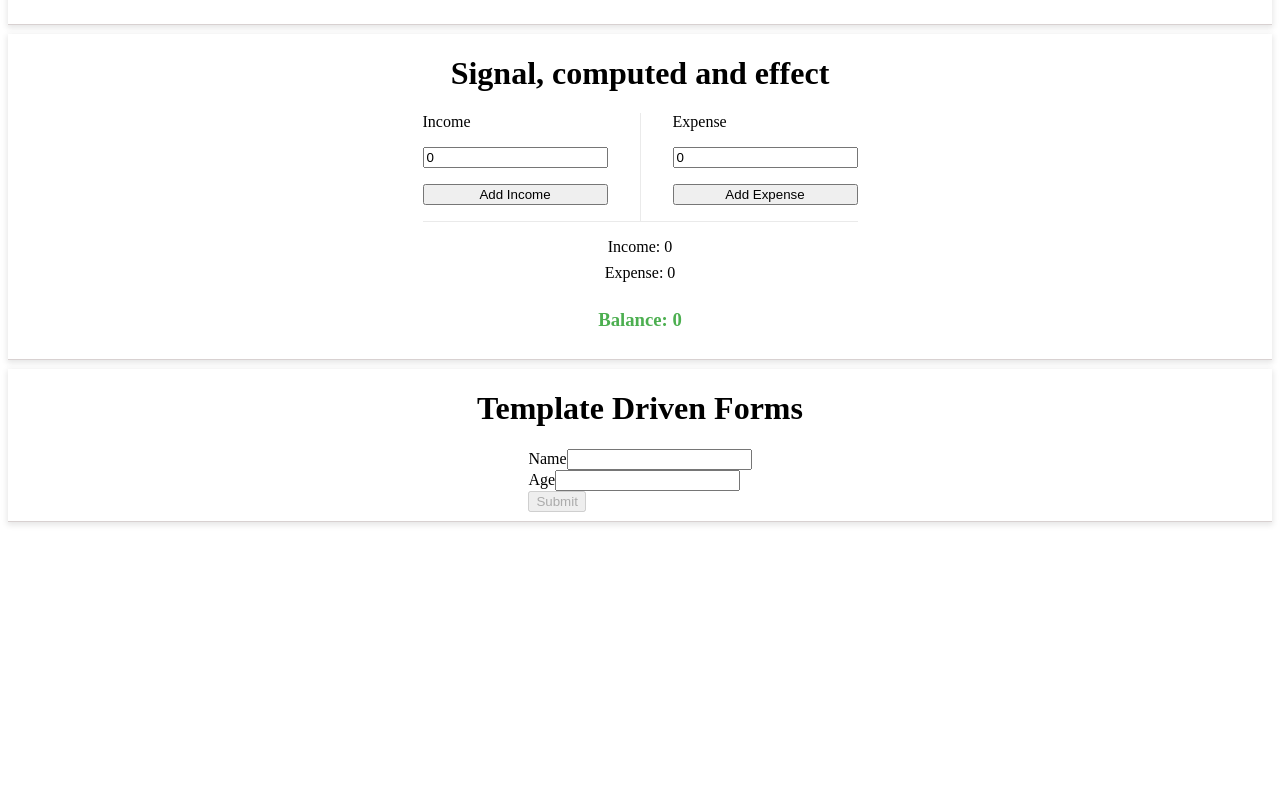
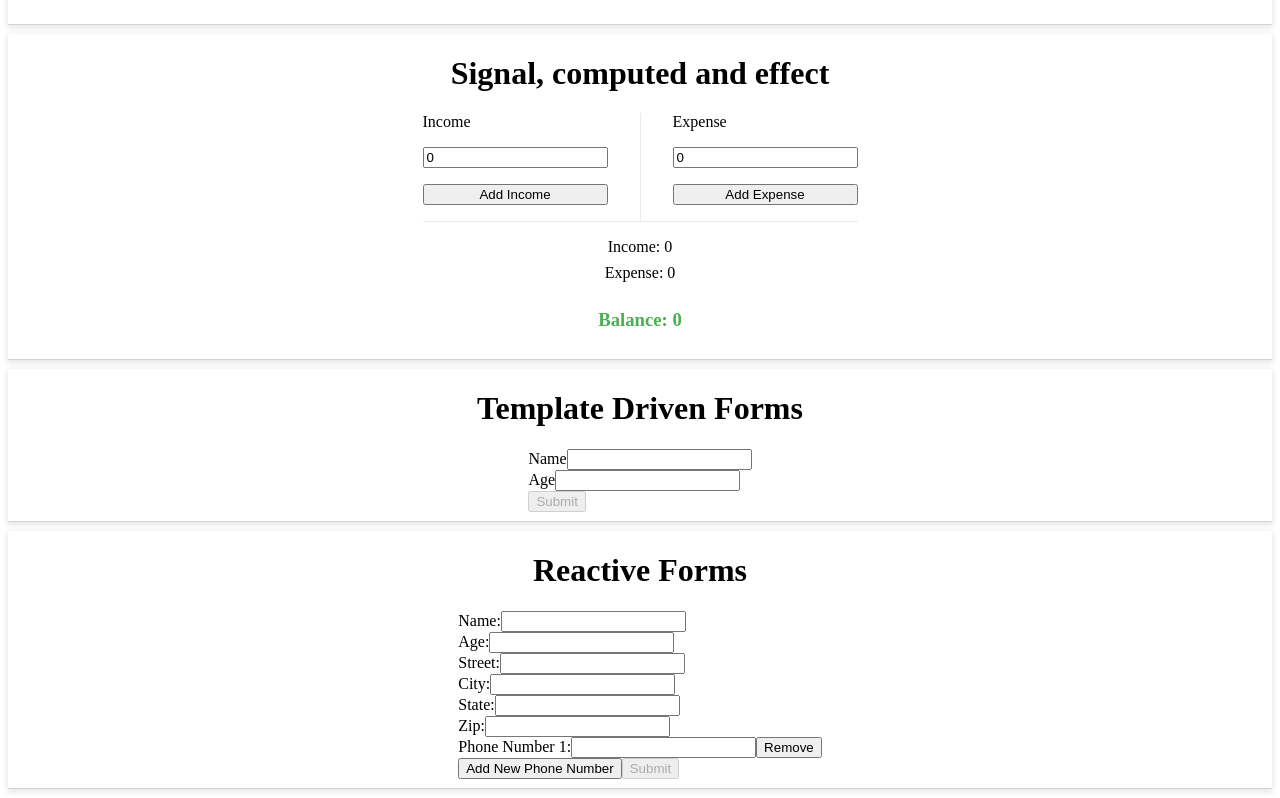
Before and after one commit to prashant-DS/code2learn-Angular, an Angular app: page / in a window 1280 px wide. Shown: the part 1810-2608 px from the top of the page. Before the commit the page ends 2341 px from the top, so only its background shows below. Built offline with nearby package versions, Linux system fonts and the light colour scheme; no server answers.

Commit message:
add reactive form component and integrate into app

```diff
--- a/src/app/app.component.html
+++ b/src/app/app.component.html
@@ -122,3 +122,8 @@
   <h1>Template Driven Forms</h1>
   <app-template-driven-form />
 </div>
+
+<div class="box">
+  <h1>Reactive Forms</h1>
+  <app-reactive-form />
+</div>
--- a/src/app/app.component.ts
+++ b/src/app/app.component.ts
@@ -18,6 +18,7 @@ import { TitleCasePipe } from './pipe/title-case.pipe';
 import { ApiComponent } from './components/api/api.component';
 import { ExpenseTrackerComponent } from './components/expense-tracker/expense-tracker.component';
 import { TemplateDrivenFormComponent } from './components/template-driven-form/template-driven-form.component';
+import { ReactiveFormComponent } from './components/reactive-form/reactive-form.component';
 
 @Component({
   selector: 'app-root',
@@ -39,6 +40,7 @@ import { TemplateDrivenFormComponent } from './components/template-driven-form/t
     ApiComponent,
     ExpenseTrackerComponent,
     TemplateDrivenFormComponent,
+    ReactiveFormComponent,
   ],
   templateUrl: './app.component.html',
   styleUrl: './app.component.scss',
--- /dev/null
+++ b/src/app/components/reactive-form/reactive-form.component.html
@@ -0,0 +1,41 @@
+<form [formGroup]="myForm" (ngSubmit)="submitForm()">
+  <div>
+    <label for="name1">Name:</label>
+    <input type="text" id="name1" formControlName="name" />
+  </div>
+  <div>
+    <label for="age1">Age:</label>
+    <input type="number" id="age1" formControlName="age" />
+  </div>
+
+  <div formGroupName="address">
+    <div>
+      <label for="street">Street:</label>
+      <input type="text" id="street" formControlName="street" />
+    </div>
+    <div>
+      <label for="city">City:</label>
+      <input type="text" id="city" formControlName="city" />
+    </div>
+    <div>
+      <label for="state">State:</label>
+      <input type="text" id="state" formControlName="state" />
+    </div>
+    <div>
+      <label for="zip">Zip:</label>
+      <input type="number" id="zip" formControlName="zip" />
+    </div>
+  </div>
+
+  <div formArrayName="phoneNumbers">
+    <div *ngFor="let number of phoneNumbers.controls; let i = index">
+      <label for="phone{{ i }}">Phone Number {{ i + 1 }}:</label>
+      <input type="number" id="phone{{ i }}" [formControlName]="i" />
+      <button type="button" (click)="removePhoneNumber(i)">Remove</button>
+    </div>
+  </div>
+
+  <button (click)="addPhoneNumber()">Add New Phone Number</button>
+
+  <button type="submit" [disabled]="!this.myForm.valid">Submit</button>
+</form>
--- /dev/null
+++ b/src/app/components/reactive-form/reactive-form.component.ts
@@ -0,0 +1,63 @@
+import { NgFor } from '@angular/common';
+import { Component } from '@angular/core';
+import {
+  FormArray,
+  FormBuilder,
+  FormGroup,
+  ReactiveFormsModule,
+  Validators,
+} from '@angular/forms';
+
+interface User {
+  name: string;
+  age: number;
+}
+
+@Component({
+  selector: 'app-reactive-form',
+  imports: [ReactiveFormsModule, NgFor],
+  templateUrl: './reactive-form.component.html',
+})
+export class ReactiveFormComponent {
+  myForm!: FormGroup;
+
+  constructor(private formBuilder: FormBuilder) {
+    this.myForm = formBuilder.group({
+      name: ['', Validators.required],
+      age: ['', Validators.required],
+      address: formBuilder.group({
+        street: ['', Validators.required],
+        city: ['', Validators.required],
+        state: ['', Validators.required],
+        zip: ['', [Validators.required, Validators.pattern(/^\d{6}$/)]],
+      }),
+      phoneNumbers: formBuilder.array([
+        formBuilder.control('', [
+          Validators.required,
+          Validators.pattern(/^\d{10}$/),
+        ]),
+      ]),
+    });
+  }
+
+  get phoneNumbers() {
+    return this.myForm.get('phoneNumbers') as FormArray;
+  }
+
+  addPhoneNumber() {
+    this.phoneNumbers.push(
+      this.formBuilder.control('', [
+        Validators.required,
+        Validators.pattern(/^\d{10}$/),
+      ])
+    );
+  }
+
+  removePhoneNumber(index: number) {
+    this.phoneNumbers.removeAt(index);
+  }
+
+  submitForm() {
+    console.log(this.myForm.valid, this.myForm);
+  }
+}
```
Also changed, not shown: 1 other file (tests, documents, lock files or other folders).
